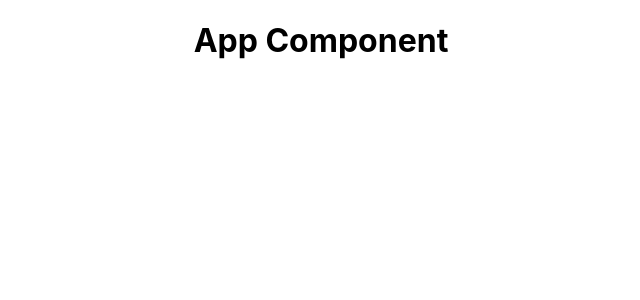
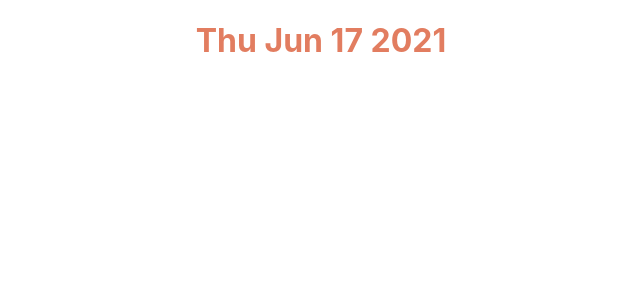
Before and after one commit to Seathed/react-sandbox, a JavaScript app: page / in a window 1280 px wide. Shown: the top 300 px of the page, without its empty margins (319-959 px from the left). Built offline with nearby package versions, Linux system fonts and the light colour scheme; the HTML template or start-up script is replaced by a standard one.

Commit message:
Add dynamic date header

```diff
--- a/src/App.css
+++ b/src/App.css
@@ -39,3 +39,7 @@
     transform: rotate(-360deg);
   }
 }
+
+.content h1 {
+  color: #e27d60;
+}
--- a/src/App.js
+++ b/src/App.js
@@ -1,10 +1,11 @@
 import './App.css';
 
 function App() {
+  const date = new Date();
   return (
     <div className="App">
       <div className="content">
-        <h1>App Component</h1>
+        <h1>{ date.toDateString() }</h1>
         </div>
     </div>
   );
```
